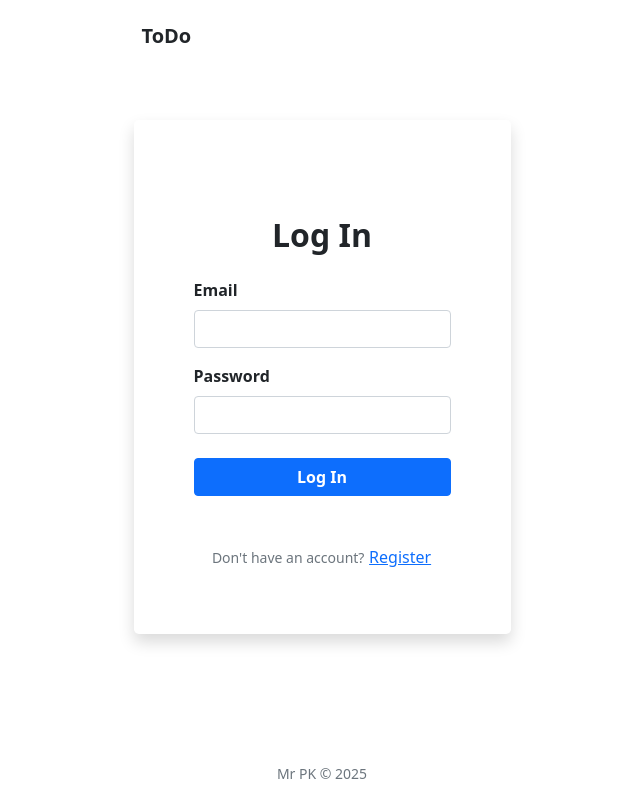
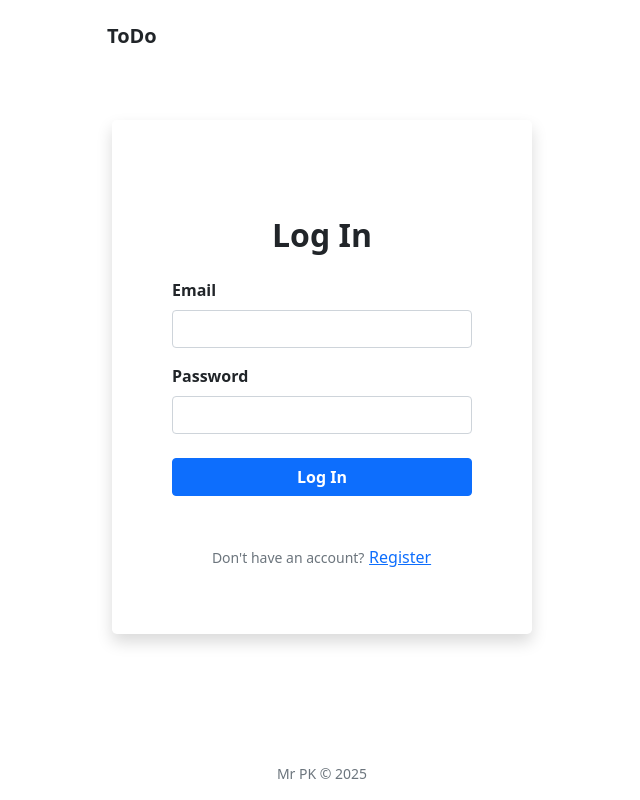
Before and after one commit to ThePremkumar/todo-frontend, a React (Vite) app: page / in a window 1280 px wide. Shown: the whole page, without its empty margins (318-958 px from the left). Built offline with nearby package versions, Linux system fonts and the light colour scheme.

Commit message:
update the layout

```diff
--- a/src/App.jsx
+++ b/src/App.jsx
@@ -12,7 +12,7 @@ const AppContent = () => {
   const [showRegister, setShowRegister] = useState(false);
 
   return (
-    <div className="d-flex flex-column min-vh-100">
+    <div className="d-flex flex-column min-vh-100 forms">
       <Header />
       <main className="flex-grow-1 container py-5">
         {currentUser ? (
--- a/src/components/Auth/LoginForm.jsx
+++ b/src/components/Auth/LoginForm.jsx
@@ -5,25 +5,34 @@ export const LoginForm = () => {
   const [email, setEmail] = useState('');
   const [password, setPassword] = useState('');
   const [isSubmitting, setIsSubmitting] = useState(false);
+  const [localError, setLocalError] = useState(null);
   const { login, error } = useAuth();
 
   const handleSubmit = async (e) => {
     e.preventDefault();
     setIsSubmitting(true);
-    await login(email, password);
-    setIsSubmitting(false);
+    setLocalError(null);
+    try {
+      await login(email, password);
+    } catch (err) {
+      setLocalError(err.message || 'Login failed. Please try again.');
+    } finally {
+      setIsSubmitting(false);
+    }
   };
 
   return (
-    <div className="container" style={{ maxWidth: '420px', margin: '3rem auto' }}>
+    <div className="container" style={{ maxWidth: '400px', margin: '3rem auto' }}>
       <h2 className="text-center fw-bold mb-4">
         Log In
       </h2>
-      {error && (
+
+      {(error || localError) && (
         <div className="alert alert-danger mb-4" role="alert">
-          <p className="mb-0">{error}</p>
+          <p className="mb-0">{error || localError}</p>
         </div>
       )}
+
       <form onSubmit={handleSubmit}>
         <div className="mb-3">
           <label htmlFor="email" className="form-label fw-bold">
--- a/src/index.css
+++ b/src/index.css
@@ -12,7 +12,9 @@
   -webkit-font-smoothing: antialiased;
   -moz-osx-font-smoothing: grayscale;
 }
-
+.forms{
+  width: 470px;
+}
 a {
   font-weight: 500;
   color: #646cff;
```
